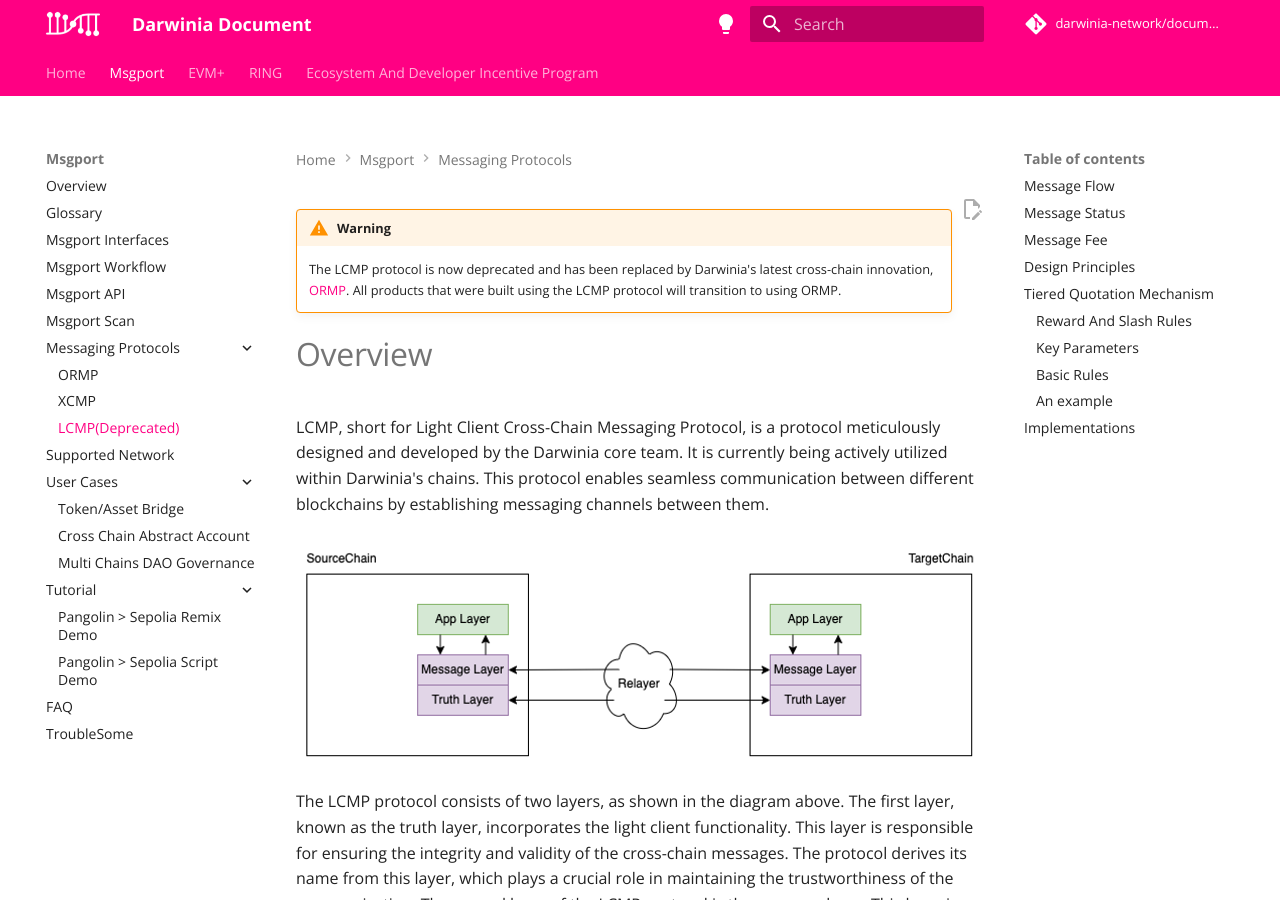
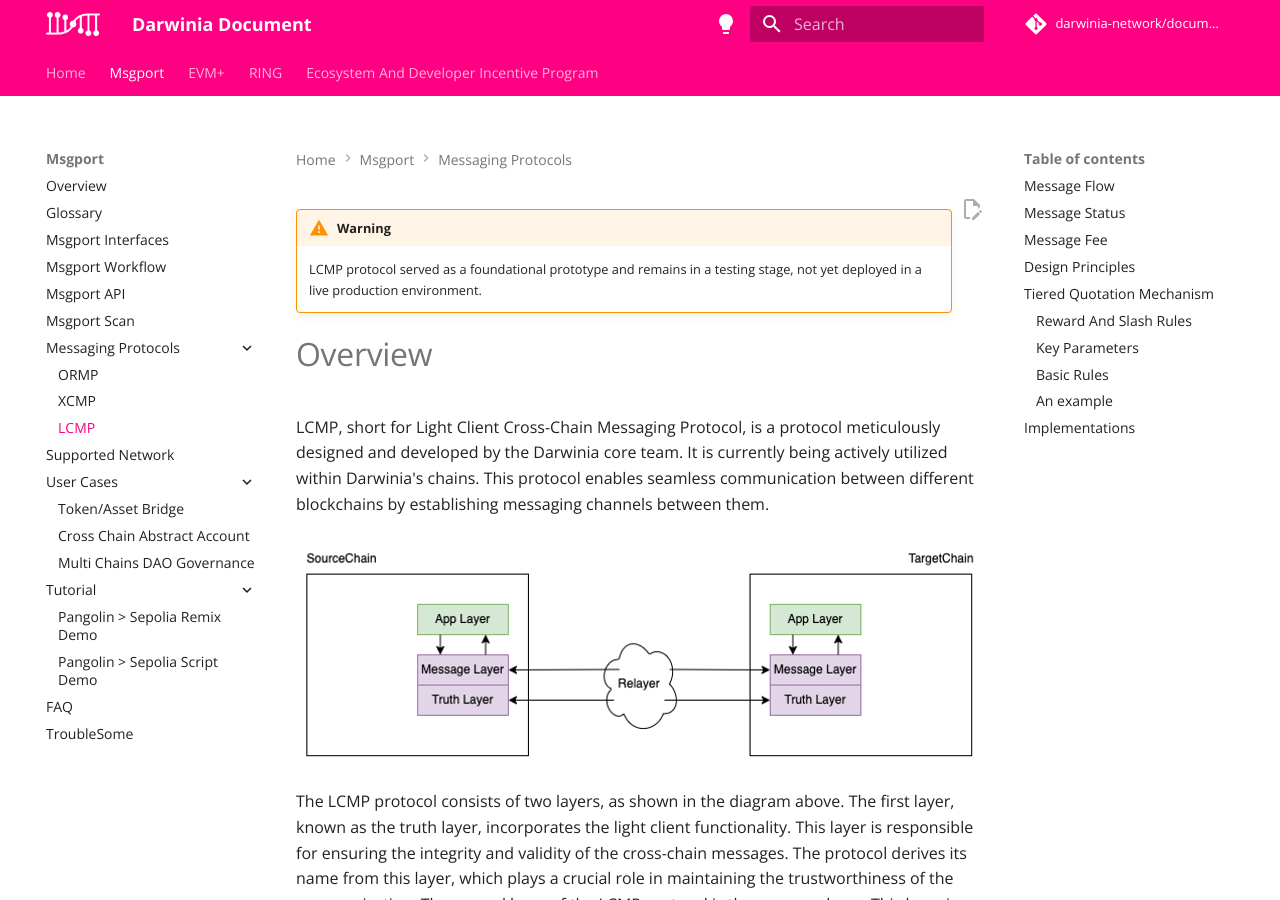
Before and after one commit to darwinia-network/docs, an MkDocs documentation site: the page built from docs/msgport/messaging-protocols/lcmp.md, in a window 1280 px wide and 900 px high. Built offline with MkDocs 1.6.1 and Material for MkDocs 9.7.7, drawn with Linux system fonts in a browser that asks for light colours; comment, search, counter and statistics services are not loaded.

Commit message:
Update lcmp.md (#5)
* Update lcmp.md

* Update mkdocs.yml

```diff
--- a/docs/msgport/messaging-protocols/lcmp.md
+++ b/docs/msgport/messaging-protocols/lcmp.md
@@ -1,5 +1,5 @@
 !!! Warning
-    The LCMP protocol is now deprecated and has been replaced by Darwinia's latest cross-chain innovation, [ORMP](../messaging-protocols/ormp.md). All products that were built using the LCMP protocol will transition to using ORMP.
+    LCMP protocol served as a foundational prototype and remains in a testing stage, not yet deployed in a live production environment.
 
 
 # Overview
--- a/mkdocs.yml
+++ b/mkdocs.yml
@@ -104,7 +104,7 @@
     - Messaging Protocols:
         - ORMP: 'msgport/messaging-protocols/ormp.md'
         - XCMP: 'msgport/messaging-protocols/xcmp.md'
-        - LCMP(Deprecated): 'msgport/messaging-protocols/lcmp.md'
+        - LCMP: 'msgport/messaging-protocols/lcmp.md'
     - Supported Network: 'msgport/networks.md'
     - User Cases:
         - Token/Asset Bridge: 'msgport/user-cases/token-bridge.md'
```
